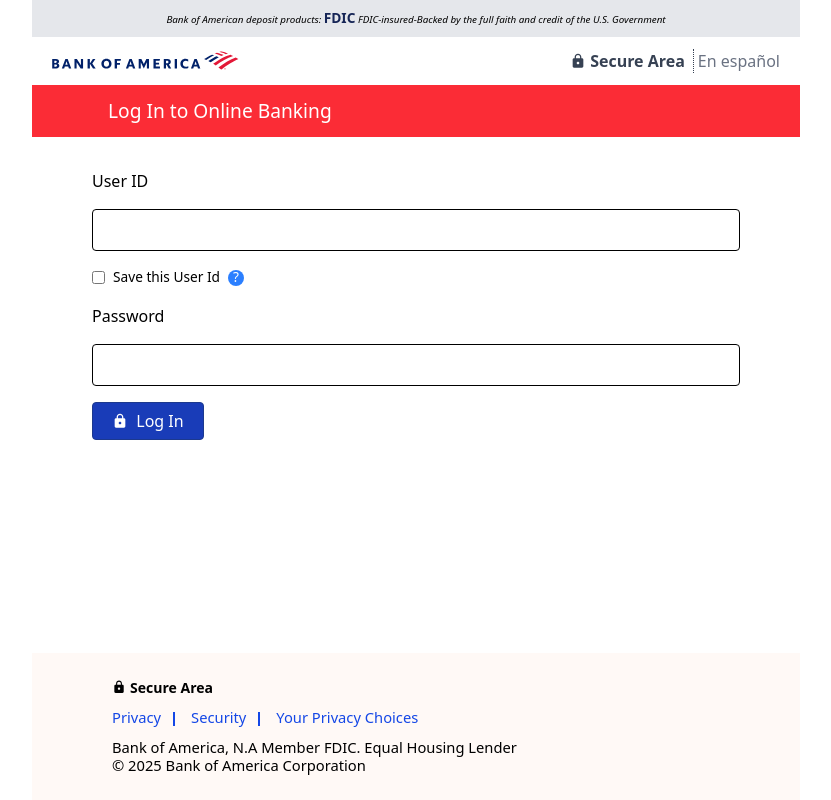
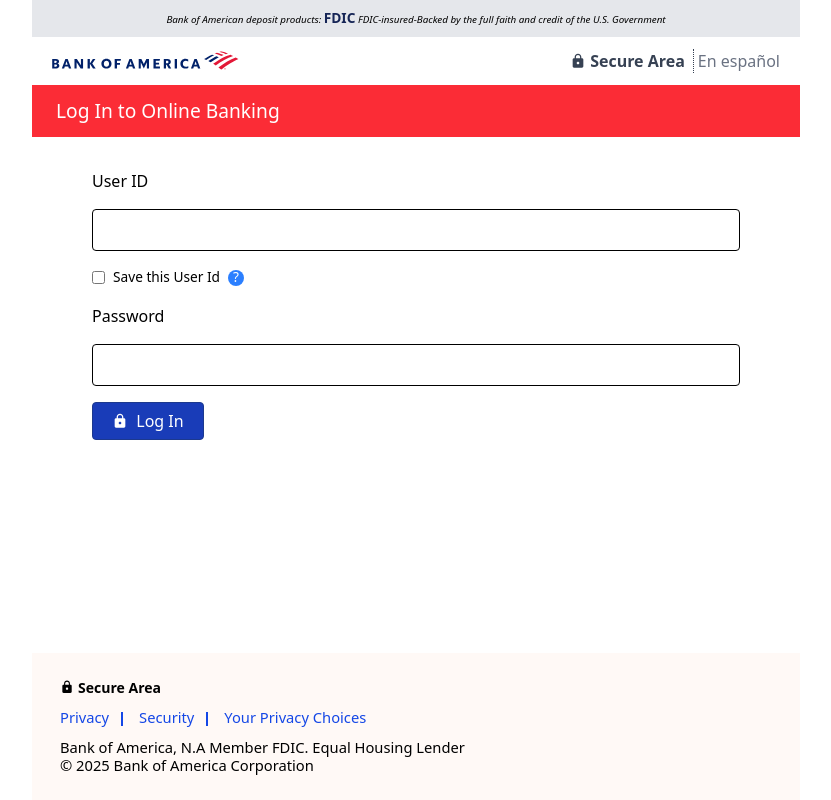
Before and after one commit to OmodaraAyo/man-of-the-people, a React (Vite) app: page / in a window 1280 px wide. Shown: the whole page, without its empty margins (224-1055 px from the left). Built offline with nearby package versions, Linux system fonts and the light colour scheme.

Commit message:
working...

```diff
--- a/src/auth/Login.jsx
+++ b/src/auth/Login.jsx
@@ -56,7 +56,7 @@
       </div>
 
       {/* Row 3 */}
-      <div className="bg-red-500 text-white py-3 px-6 sm:px-19 sm:text-[1.089rem] lg:text-[1.2rem]">
+      <div className="bg-red-500 text-white py-3 px-6 sm:px-19 lg:px-6 sm:text-[1.089rem] lg:text-[1.2rem]">
         Log In to Online Banking
       </div>
 
@@ -118,7 +118,7 @@
       </div>
 
       {/* Row 5 (Footer) */}
-      <div className="w-full bg-[#fff9f6] py-6 px-9 sm:px-20 space-y-2 text-[0.720rem] sm:text-[0.920rem]">
+      <div className="w-full bg-[#fff9f6] py-6 px-9 sm:px-20 lg:px-7 space-y-2 text-[0.720rem] sm:text-[0.920rem]">
         <p className="flex items-center gap-1 text-[0.878rem] font-bold">
           <MdLock />
           Secure Area
```
